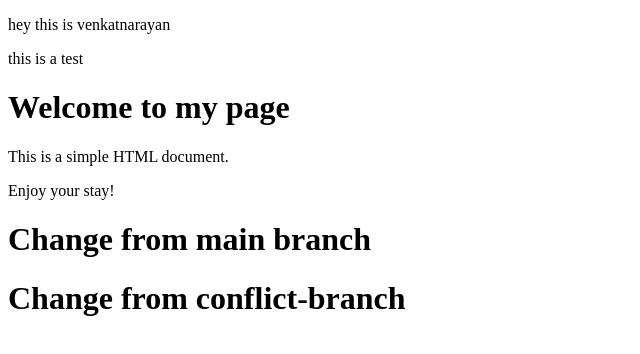
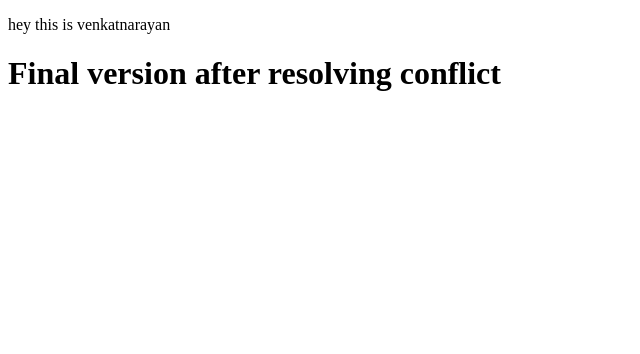
Before and after one commit to venkatnarayankaranam/Dev, a plain HTML site: page index.html in a window 1280 px wide. Shown: the whole page, without its empty margins (0-640 px from the left). Drawn offline with Linux system fonts and the light colour scheme.

```diff
--- a/index.html
+++ b/index.html
@@ -7,11 +7,6 @@
 </head>
 <body>
     <p> hey this is venkatnarayan</p>
-    <p>this is a test</p>
-    <h1>Welcome to my page</h1>
-    <p>This is a simple HTML document.</p>
-    <p>Enjoy your stay!</p>
-    <h1>Change from main branch</h1>
-    <h1>Change from conflict-branch</h1>
+    <h1>Final version after resolving conflict</h1>
 </body>
 </html>
```
Also changed, not shown: 1 other file.
